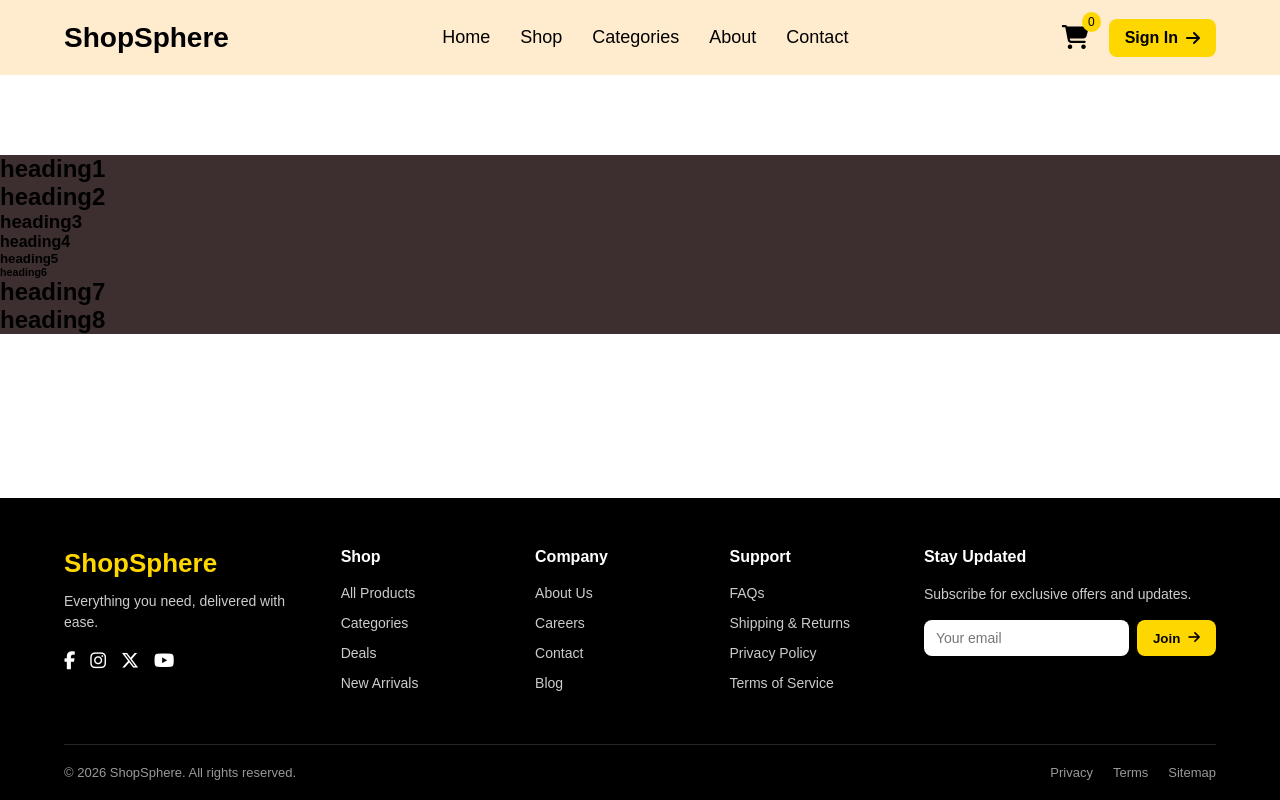
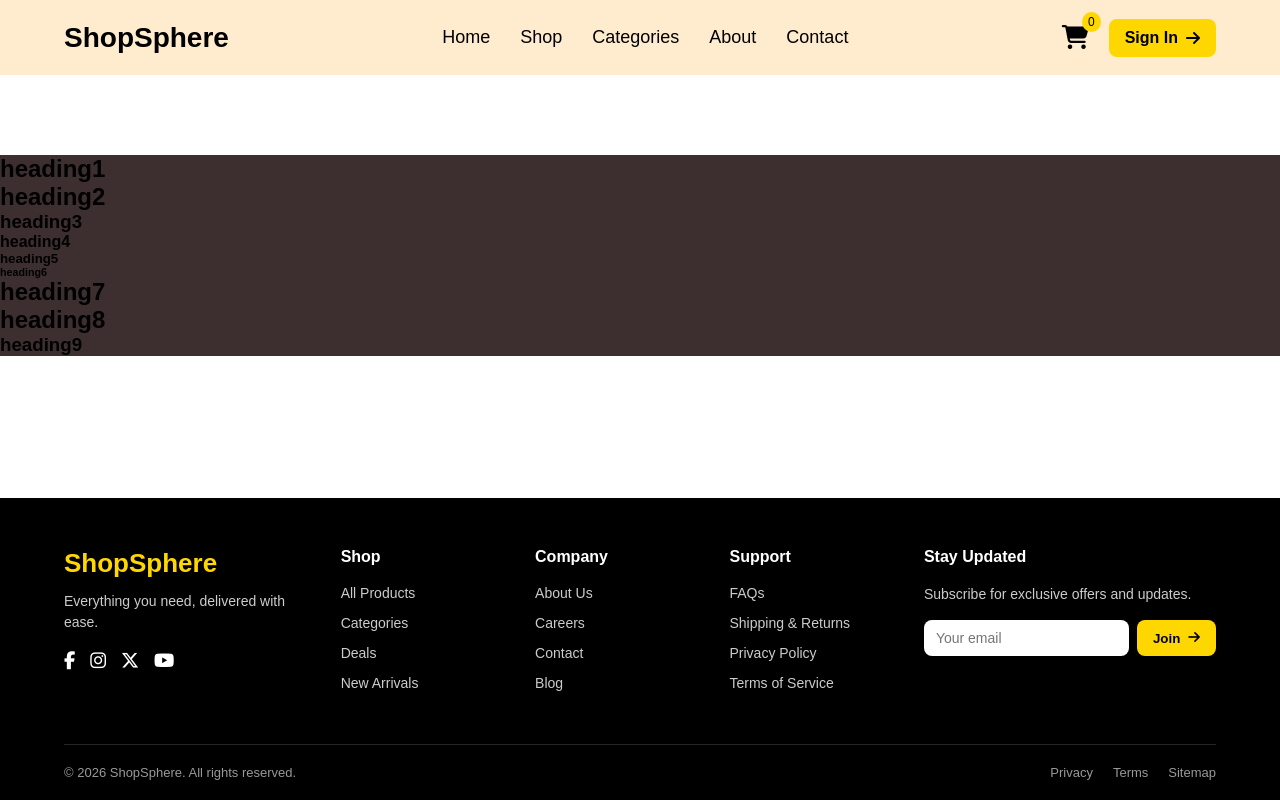
Before and after one commit to Tirthan1808/ShopSphere, a React (Create React App) app: page / in a window 1280 px wide. Built offline with nearby package versions, Linux system fonts and the light colour scheme.

Commit message:
Added heading9

```diff
--- a/src/Components/Hero.jsx
+++ b/src/Components/Hero.jsx
@@ -14,6 +14,7 @@ export default function Hero() {
                     <h6>heading6</h6>
                     <h1>heading7</h1>
                     <h2>heading8</h2>
+                    <h3>heading9</h3>
                 </div>
             </section >
         </div >
```
